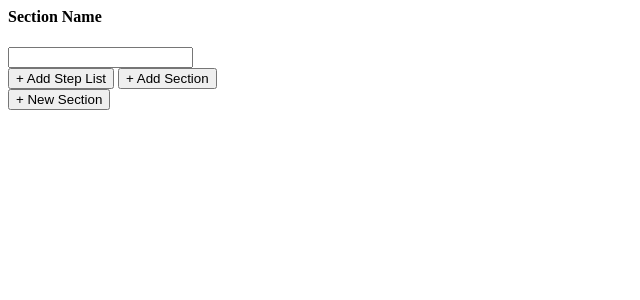
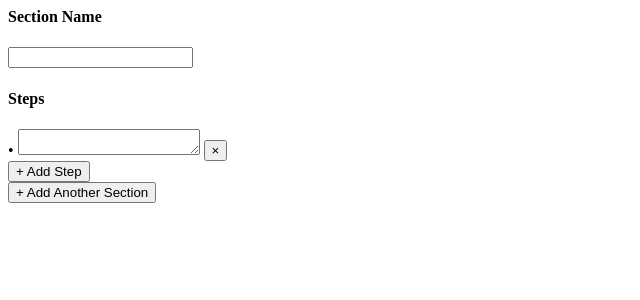
Before and after one commit to MPZinke/Recipes, a Flask app: page /new/instruction/section-dictionary in a window 1280 px wide. Shown: the top 300 px of the page, without its empty margins (0-640 px from the left). Run offline with Flask 2, Linux system fonts and the light colour scheme.

Commit message:
Simplifies the input for less confusing formats

```diff
--- a/Backend/Templates/New/Instruction/Section.j2
+++ b/Backend/Templates/New/Instruction/Section.j2
@@ -12,17 +12,6 @@
 	<div
 	  class="content"
 	>
-		<button
-			type="button"
-			onclick="add_step_list(this.parentNode, true);"
-		>
-			+ Add Step List
-		</button>
-		<button
-			type="button"
-			onclick="add_section_dictionary(this.parentNode, true);"
-		>
-			+ Add Section
-		</button>
+		{% include("New/Instruction/StepList.j2") %}
 	</div>
 </div>
--- a/Backend/Templates/New/Instruction/SectionDictionary.j2
+++ b/Backend/Templates/New/Instruction/SectionDictionary.j2
@@ -1,6 +1,6 @@
 {% with indexing = indexing if indexing else "[]" %}
 	<div
-	  class="section-dictionary-div boxed"
+	  class="section-dictionary-div"
 	>
 		<div
 		  class="content"
@@ -12,7 +12,7 @@
 			type="button"
 			onclick="add_section(this);"
 		>
-			+ New Section
+			+ Add Another Section
 		</button>
 	</div>
 {% endwith %}
--- a/Backend/Templates/New/Instruction/Step.j2
+++ b/Backend/Templates/New/Instruction/Step.j2
@@ -6,4 +6,10 @@
 	  style="height: 2em;"
 	  class="step-textarea"
 	></textarea>
+	<button
+	  type="button"
+	  onclick="this.parentNode.parentNode.removeChild(this.parentNode);"
+	>
+		×
+	</button>
 </div>
--- a/Backend/Templates/New/Instruction/StepList.j2
+++ b/Backend/Templates/New/Instruction/StepList.j2
@@ -11,6 +11,7 @@
 	<div
 	  class="content"
 	>
+		{% include("New/Instruction/Step.j2") %}
 	</div>
 
 	<button
@@ -19,10 +20,4 @@
 	>
 		+ Add Step
 	</button>
-	<button
-		type="button"
-		onclick="add_section_dictionary(this);"
-	>
-		+ New Section
-	</button>
 </div>
```
Also changed, not shown: Backend/Templates/New/Instruction/Index.j2 (+40 -21 lines).
